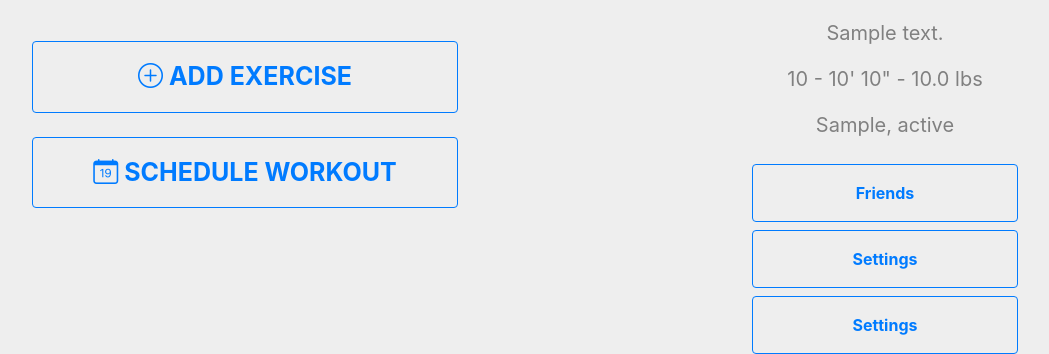
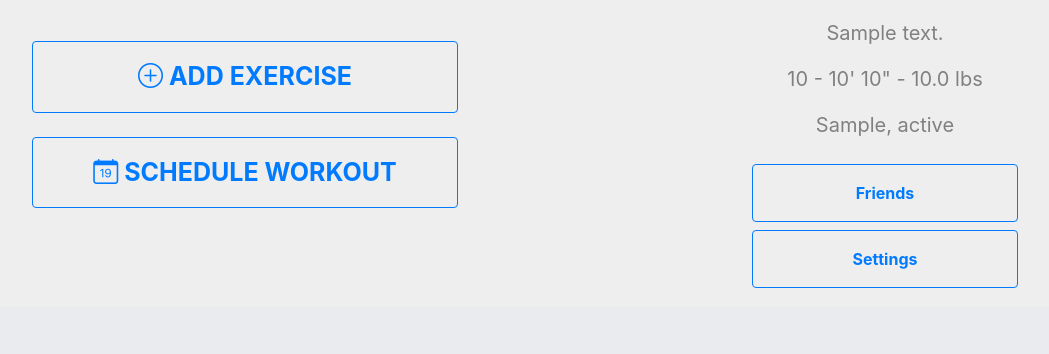
Before and after one commit to akh4rf/CS-3240-Project, a Django app: a page that uses hoosactive/templates/hoosactive/profile.html in a window 1280 px wide. Shown: the part 493-847 px from the top of the page, without its empty margins (75-1124 px from the left). After the commit the page ends 781 px from the top, so only its background shows below. Run offline with Django 3.2, Linux system fonts and the light colour scheme; a user stored in the database is signed in; tables that the repository leaves empty hold one stand-in row (values such as "Sample post"); grey boxes marked "Sample" are stand-in pictures; some libraries are stand-ins or nearby versions.

Commit message:
Fixed redundant settings button

```diff
--- a/hoosactive/templates/hoosactive/profile.html
+++ b/hoosactive/templates/hoosactive/profile.html
@@ -67,7 +67,6 @@
 
       <a href="/profile/{{ profile_user.username }}/friends/"><button class="col-5 mt-2 mx-5 p-3 btn btn-outline-primary font-weight-bold">Friends</button></a>
       {% if user == profile_user %}
-      <a href="/profile/{{ user.username }}/update/"><button class="col-5 mt-2 mx-5 p-3 btn btn-outline-primary font-weight-bold">Settings</button></a>
       <a href="/profile/{{ user.username }}/update/"><button class="col-5 mt-2 mx-5 p-3 btn btn-outline-primary font-weight-bold">Settings</button></a>
       {% else %}
       {% if is_friend %}
```
